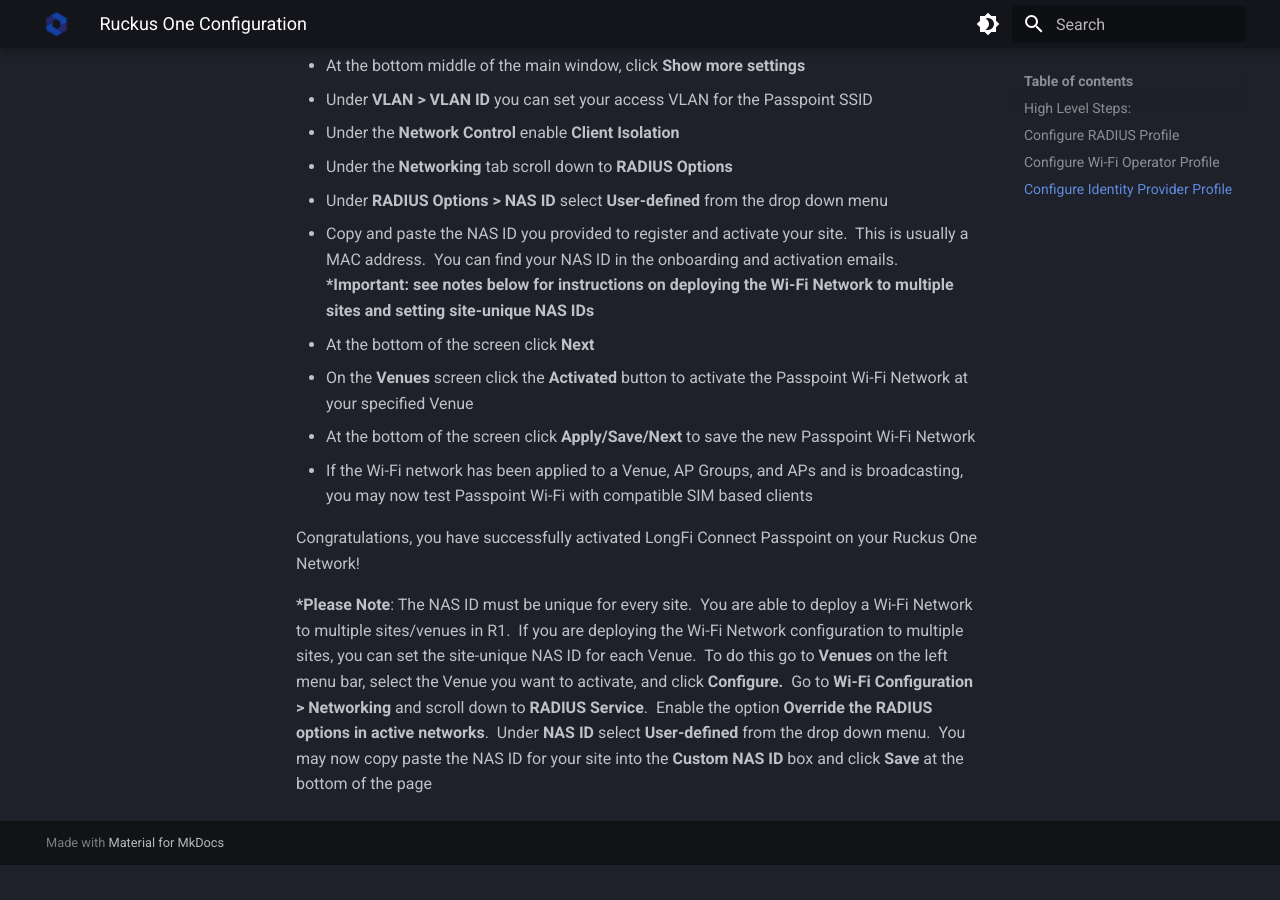
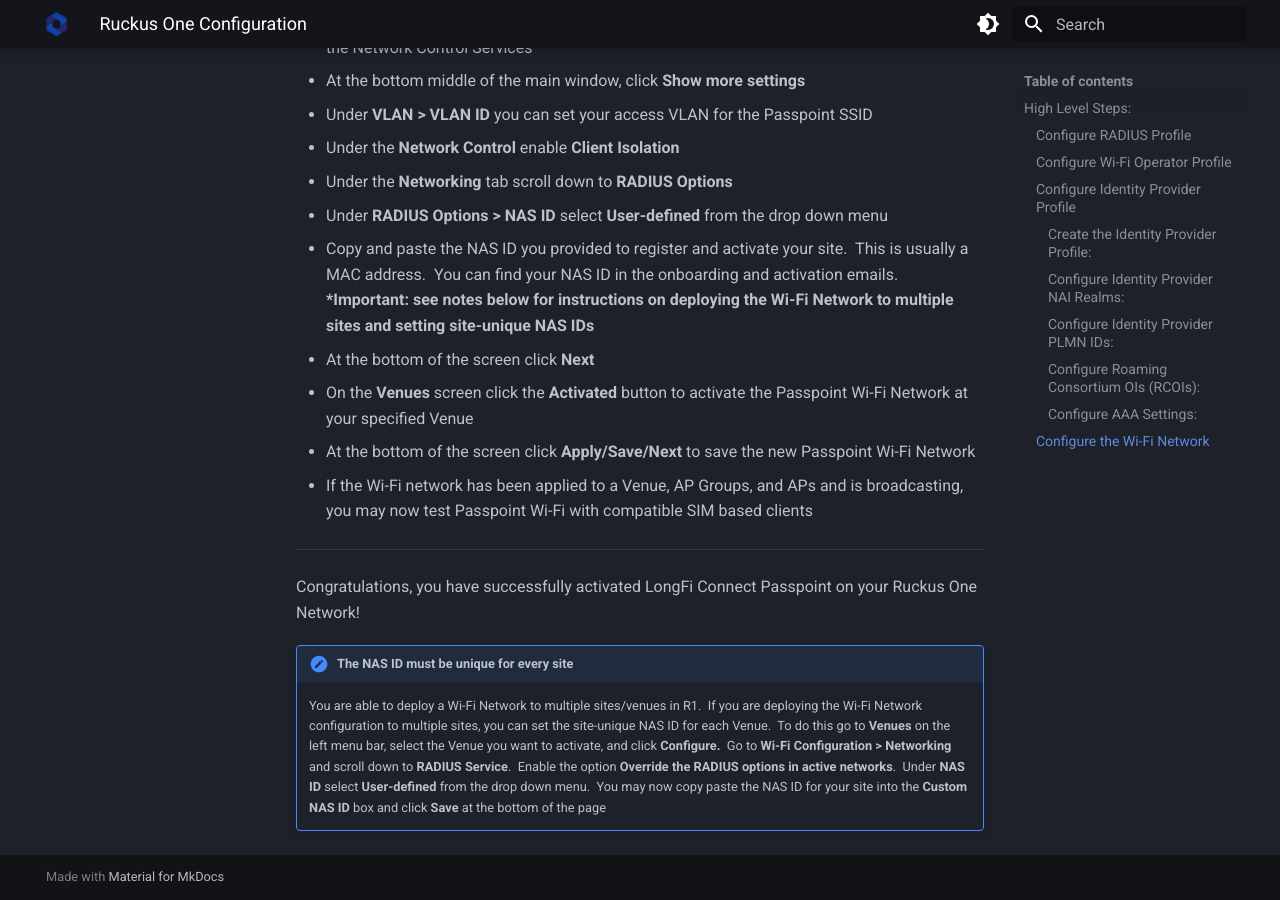
Before and after one commit to LongFi-Solutions/longfi-solutions.github.io, an MkDocs documentation site: the page built from docs/deployment/ruckus.md, in a window 1280 px wide and 900 px high, scrolled down 6140 px. Built offline with MkDocs 1.6.1 and Material for MkDocs 9.7.7, drawn with Linux system fonts in a browser that asks for light colours; before the commit the page ends 7005 px from its top, so only the background shows below that; some of the changed text lies outside the part shown.

Commit message:
Update Deployment Guides “ruckus”

```diff
--- a/docs/deployment/ruckus.md
+++ b/docs/deployment/ruckus.md
@@ -22,7 +22,7 @@ For support please contact: [support@longfisolutions.com](mailto:support@longfis
 
 ***
 
-## **Configure RADIUS Profile**
+### **Configure RADIUS Profile**
 
 First, we will configure the RADIUS Profile used to authenticate Passpoint clients to the LongFi Connect AAA Servers based on their SIM identity.
 
@@ -52,7 +52,7 @@ First, we will configure the RADIUS Profile used to authenticate Passpoint clien
 
 ***
 
-## **Configure Wi-Fi Operator Profile**
+### **Configure Wi-Fi Operator Profile**
 
 Next, we will configure the Wi-Fi Operator Profile
 
@@ -72,9 +72,11 @@ Next, we will configure the Wi-Fi Operator Profile
 
 ***
 
-## **Configure Identity Provider Profile**
+### **Configure Identity Provider Profile**
 
 Next, we will configure the Identity Provider Profile.  Some of the settings for this section of the configuration do not require activation approval and will be provided in this guide.  Some of the settings for the IDP configuration require activation approval, and will be provided in your onboarding and activation emails.  These will include NAI Realms, PLMN IDs (3gpp, MCC, MNC), and EAP settings.  Please have that information ready, you will add the Realms and PLMNs from your activation email after adding the realms, PLMN IDs, and Roaming Consortium OIs (RCOIs) shown in this guide.
+
+#### Create the Identity Provider Profile:
 
 - From the left side menu in the R1 dashboard, go to **Network Control > Service Catalog**
 - Search the Service Catalog for **Identity Provider**
@@ -85,7 +87,7 @@ Next, we will configure the Identity Provider Profile.  Some of the settings fo
 - From the **Identity Provider > Hotspot 2.0** screen, click the **Add HS2.0 IdP** in the top right hand corner
 - On the next screen under **Network Identifier** set the **Profile Name** to **LongFi IDP**
 
-Configure Identity Provider NAI Realms:
+#### Configure Identity Provider NAI Realms:
 
 - From the same **Add Identity Provider** screen, under **NAI Realm** click on **Add Realm**
 - From the **Add Realm** window set the **Realm Name** to **longfisolutions.com**
@@ -123,7 +125,7 @@ Configure Identity Provider NAI Realms:
 - The additional NAI Realms will (almost) always have the EAP Method set to **EAP-AKA Authentication** and no submethods.  Be careful to use **EAP-AKA Authentication** and not **EAP-AKA’**
 - Follow the same steps as above to add the additional NAI Realms using the specified EAP methods and click **Add** when you are done
 
-Configure Identity Provider PLMN IDs:
+#### Configure Identity Provider PLMN IDs:
 
 - From the same **Add Identity Provider** screen, scroll down to **PLMN** and click **Add PLMN**
 - The Carrier **PLMN** IDs will be provided in your onboarding and activation emails
@@ -133,7 +135,7 @@ Configure Identity Provider PLMN IDs:
 - Check the box at the bottom for **Add another PLMN** and click **Add**
 - Repeat this process until you have added all PLMNs that are approved for activation at your site.  There will normally be 4 PLMN MCC/MNC lines
 
-Configure Roaming Consortium OIs (RCOIs)
+#### Configure Roaming Consortium OIs (RCOIs):
 
 - From the same **Add Identity Provider** screen, scroll down to **Roaming Consortium OI** and click **Add OI**
 - From the **Add Roaming Consortium OI** set the **OI name** to **Orion**
@@ -147,7 +149,7 @@ Configure Roaming Consortium OIs (RCOIs)
 - Click **Add** to add the Uplink OI
 - If you want to add OpenRoaming to your network, repeat this process using the OpenRoaming RCOIs (inquire by email for more information)
 
-Configure AAA Settings
+#### Configure AAA Settings:
 
 - Once you have added all Realms, PLMNs, and RCOIs, at the bottom of the screen click **Next** to proceed to **AAA Settings**
 - From the **AAA Settings** window, under **Authentication Server** select the **LongFi RADIUS Authentication** server we created earlier
@@ -156,11 +158,9 @@ Configure AAA Settings
 - From the bottom of the screen click the **Next** button to review the **Summary** of the **Add Identity Provider** configuration
 - From the bottom of the screen click **Add** to add the new Identity Provider
 
-
 ***
 
-
-**Configure the Wi-Fi Network**
+### **Configure the Wi-Fi Network**
 
 Next we will configure the Wi-Fi Network.  Please note that this guide only covers settings specific to Passpoint/Hotspot 2.0.  For any settings such as roaming protocols, Wi-Fi channels, radio transmit power, etc, please consult our Best Practices guide for general recommendations and consideration.  And please follow the requirements of your organization, vendor recommendations, and industry best practices based on your unique environment.
 
@@ -187,6 +187,9 @@ Next we will configure the Wi-Fi Network.  Please note that this guide only cov
 - At the bottom of the screen click **Apply/Save/Next** to save the new Passpoint Wi-Fi Network
 - If the Wi-Fi network has been applied to a Venue, AP Groups, and APs and is broadcasting, you may now test Passpoint Wi-Fi with compatible SIM based clients
 
+***
+
 Congratulations, you have successfully activated LongFi Connect Passpoint on your Ruckus One Network!
 
-**\*Please Note**: The NAS ID must be unique for every site.  You are able to deploy a Wi-Fi Network to multiple sites/venues in R1.  If you are deploying the Wi-Fi Network configuration to multiple sites, you can set the site-unique NAS ID for each Venue.  To do this go to **Venues** on the left menu bar, select the Venue you want to activate, and click **Configure.**  Go to **Wi-Fi Configuration > Networking** and scroll down to **RADIUS Service**.  Enable the option **Override the RADIUS options in active networks**.  Under **NAS ID** select **User-defined** from the drop down menu.  You may now copy paste the NAS ID for your site into the **Custom NAS ID** box and click **Save** at the bottom of the page
+!!! note "The NAS ID must be unique for every site"
+    You are able to deploy a Wi-Fi Network to multiple sites/venues in R1.  If you are deploying the Wi-Fi Network configuration to multiple sites, you can set the site-unique NAS ID for each Venue.  To do this go to **Venues** on the left menu bar, select the Venue you want to activate, and click **Configure.**  Go to **Wi-Fi Configuration > Networking** and scroll down to **RADIUS Service**.  Enable the option **Override the RADIUS options in active networks**.  Under **NAS ID** select **User-defined** from the drop down menu.  You may now copy paste the NAS ID for your site into the **Custom NAS ID** box and click **Save** at the bottom of the page
```
